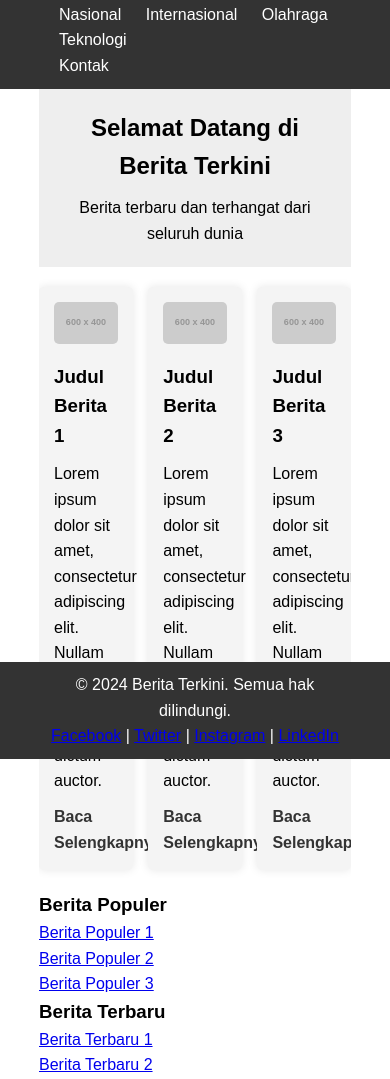
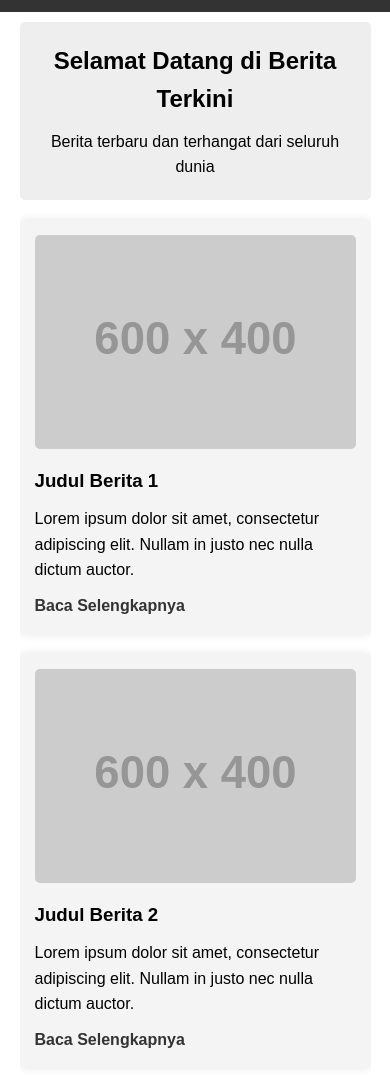
Before and after one commit to Nakamaru20/Website-Personal, a plain HTML site: page index.html in a window 390 px wide. Shown: the part 85-1164 px from the top of the page. Drawn offline with Linux system fonts and the light colour scheme; placeholder pictures from the web are drawn by us.

Commit message:
Update style.css

```diff
--- a/style.css
+++ b/style.css
@@ -11,7 +11,8 @@ body {
 }
 
 .container {
-    width: 80%;
+    width: 90%;
+    max-width: 1200px;
     margin: auto;
     overflow: hidden;
 }
@@ -34,6 +35,7 @@ nav ul {
 nav ul li {
     display: inline;
     margin-left: 20px;
+    position: relative;
 }
 
 nav ul li a {
@@ -41,10 +43,52 @@ nav ul li a {
     text-decoration: none;
 }
 
+nav ul li .dropdown {
+    display: none;
+    position: absolute;
+    top: 100%;
+    left: 0;
+    background: #444;
+    list-style: none;
+    padding: 10px 0;
+    min-width: 150px;
+}
+
+nav ul li:hover .dropdown {
+    display: block;
+}
+
+nav ul li .dropdown li {
+    display: block;
+    margin: 0;
+    padding: 5px 20px;
+}
+
+nav ul li .dropdown li a {
+    color: #fff;
+}
+
+.main-content {
+    float: left;
+    width: 70%;
+    margin-top: 20px;
+}
+
+.sidebar {
+    float: right;
+    width: 28%;
+    margin-top: 20px;
+    background: #f4f4f4;
+    padding: 15px;
+    border-radius: 5px;
+    box-shadow: 0 0 10px rgba(0, 0, 0, 0.1);
+}
+
 .hero {
     background: #eee;
     padding: 20px;
     text-align: center;
+    border-radius: 5px;
 }
 
 .hero h2 {
@@ -55,14 +99,16 @@ nav ul li a {
     display: flex;
     justify-content: space-between;
     margin: 20px 0;
+    flex-wrap: wrap;
 }
 
 .articles article {
-    width: 30%;
+    width: 48%;
     background: #f4f4f4;
     padding: 15px;
     border-radius: 5px;
     box-shadow: 0 0 10px rgba(0, 0, 0, 0.1);
+    margin-bottom: 20px;
 }
 
 .articles article img {
@@ -87,12 +133,69 @@ nav ul li a {
     text-decoration: underline;
 }
 
+.popular-news,
+.latest-news {
+    margin-bottom: 20px;
+}
+
+.popular-news h3,
+.latest-news h3 {
+    margin-bottom: 10px;
+    color: #333;
+}
+
+.popular-news ul,
+.latest-news ul {
+    list-style: none;
+}
+
+.popular-news ul li,
+.latest-news ul li {
+    margin-bottom: 10px;
+}
+
+.popular-news ul li a,
+.latest-news ul li a {
+    color: #333;
+    text-decoration: none;
+}
+
+.popular-news ul li a:hover,
+.latest-news ul li a:hover {
+    text-decoration: underline;
+}
+
 footer {
     background: #333;
     color: #fff;
     text-align: center;
     padding: 10px 0;
-    position: absolute;
-    bottom: 0;
-    width: 100%;
+    clear: both;
+    margin-top: 20px;
 }
+
+footer .social {
+    margin-top: 10px;
+}
+
+footer .social a {
+    color: #fff;
+    text-decoration: none;
+    margin: 0 10px;
+}
+
+footer .social a:hover {
+    text-decoration: underline;
+}
+
+@media (max-width: 768px) {
+    .main-content, .sidebar {
+        float: none;
+        width: 100%;
+        margin-top: 10px;
+    }
+
+    .articles article {
+        width: 100%;
+    }
+}
```
